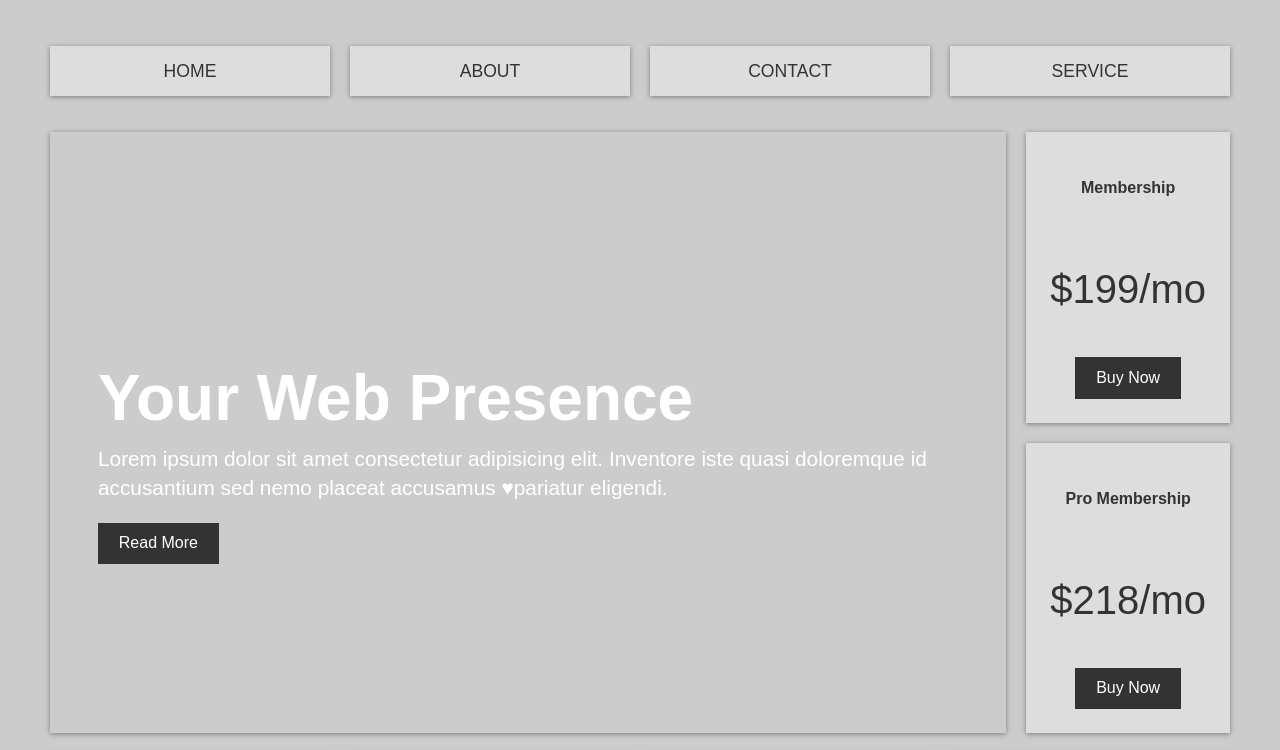
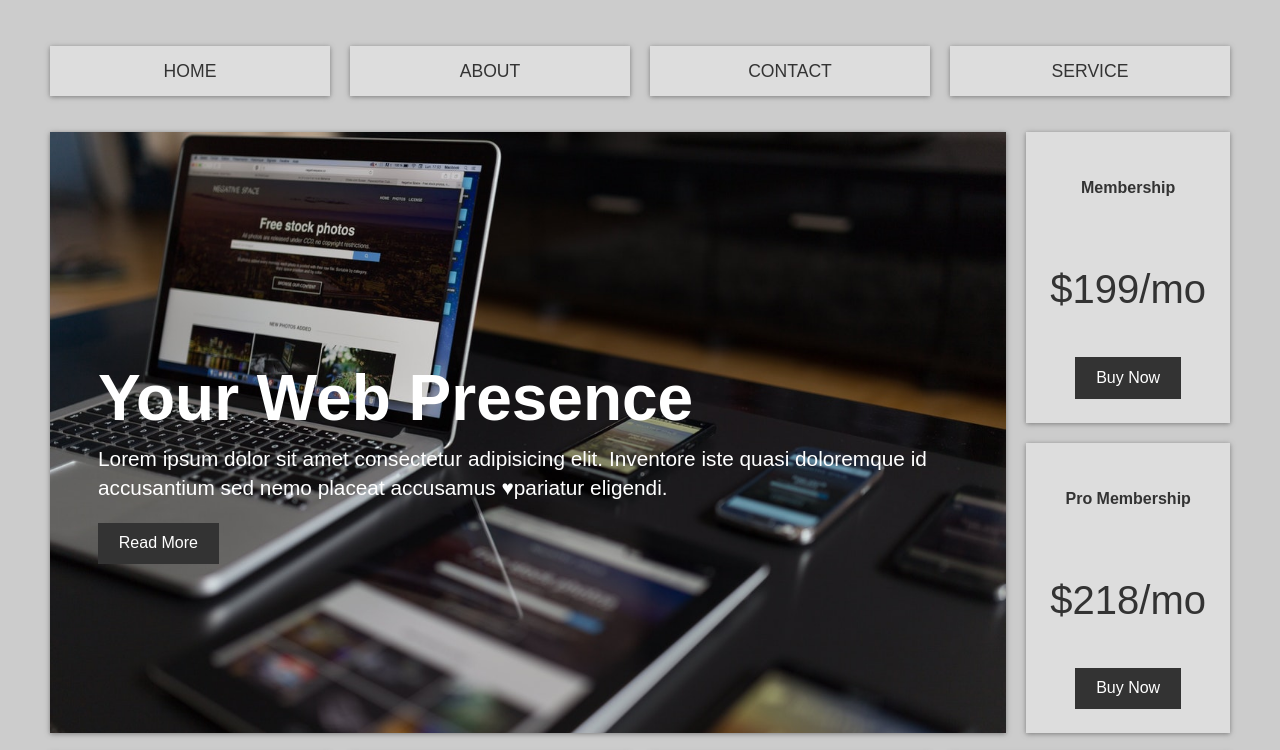
Before and after one commit to Utkarsh750/CSS-Grid, a plain HTML site: page index.html in a window 1280 px wide. Shown: the top 750 px of the page. Drawn offline with Linux system fonts and the light colour scheme.

Commit message:
Update style.css

```diff
--- a/style.css
+++ b/style.css
@@ -70,7 +70,7 @@ img {
 .showcase{
     grid-area: showcase;
     min-height: 400px;
-    background: url(./showcase.jpg);
+    background: url(./pexels-negative-space-34140.jpg);
     background-size: cover;
     background-position: cover;
     padding: 3rem;
```
